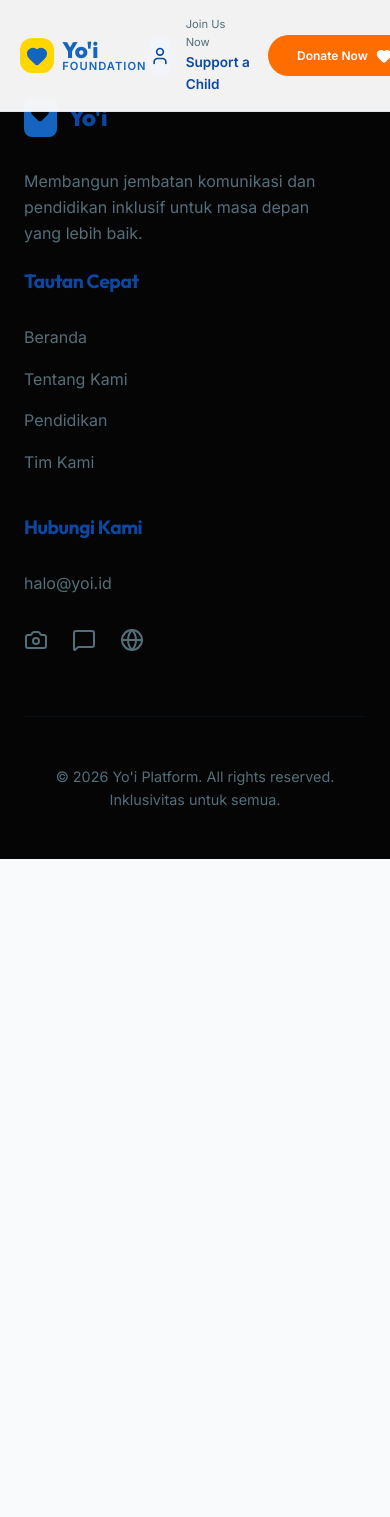
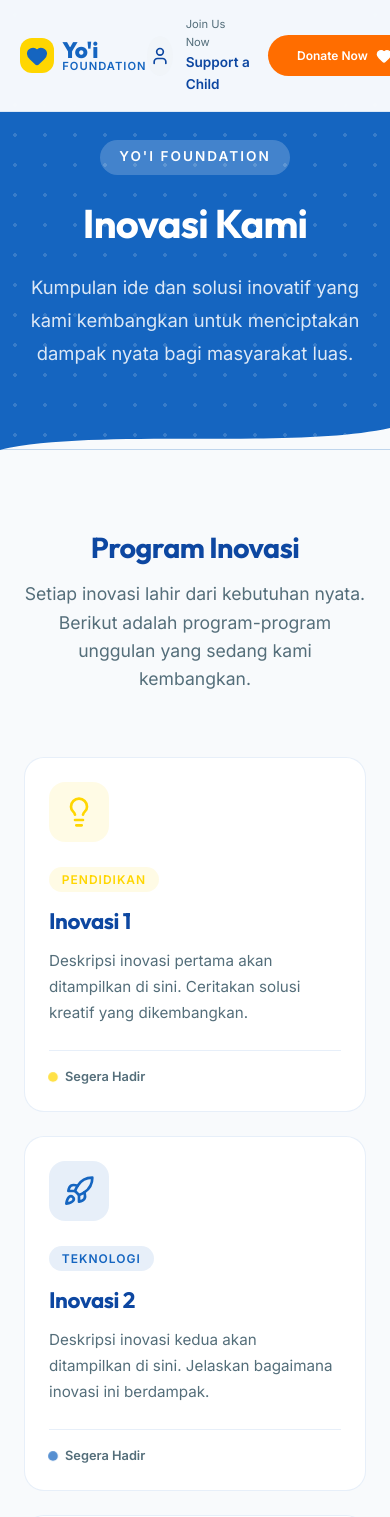
Before and after one commit to anhar-glicth/yoiapp, a React (Vite) app: page /inovasi in a window 390 px wide. Shown: the top 1517 px of the page. Before the commit the page ends 859 px from the top, so only its background shows below. Built offline with nearby package versions, Linux system fonts and the light colour scheme.

Commit message:
feat: initialize landing page project with responsive navigation and global theme styling

```diff
--- a/src/App.jsx
+++ b/src/App.jsx
@@ -7,6 +7,7 @@ import Team from './pages/Team'
 import Learning from './pages/Learning'
 import About from './pages/About'
 import Donation from './pages/Donation'
+import Inovasi from './pages/Inovasi'
 import ModuleDetail from './pages/ModuleDetail'
 import { motion, AnimatePresence } from 'framer-motion'
 
@@ -23,6 +24,7 @@ function App() {
             <Route path="/learning" element={<Learning />} />
             <Route path="/learning/:moduleId" element={<ModuleDetail />} />
             <Route path="/donation" element={<Donation />} />
+            <Route path="/inovasi" element={<Inovasi />} />
           </Routes>
         </AnimatePresence>
       </main>
--- a/src/components/Navbar.jsx
+++ b/src/components/Navbar.jsx
@@ -21,7 +21,7 @@ const Navbar = () => {
     { name: 'Tentang Kami', path: '/about' },
     { name: 'Pendidikan', path: '/learning' },
     { name: 'Tim Kami', path: '/team' },
-    { name: 'Dukungan', path: '/donation' },
+    { name: 'Inovasi', path: '/inovasi' },
   ]
 
   return (
--- a/src/index.css
+++ b/src/index.css
@@ -317,11 +317,12 @@ h3 { font-size: clamp(1.4rem, 3vw, 2.2rem); }
   opacity: 1;
 }
 
-/* Hero Section Special Shapes */
+
+/* Hero Section */
 .hero-wrapper {
   position: relative;
   overflow: hidden;
-  background: var(--bg-dark);
+  background: #eef2f8;
 }
 
 /* hero-curve is now handled inline in JSX */
--- a/src/pages/Home.jsx
+++ b/src/pages/Home.jsx
@@ -16,16 +16,16 @@ const Home = () => {
           <div className="hero-pattern"></div>
         </div>
 
-        {/* Hero blob shape - large rounded rect covering left portion, image floats on right */}
-        <div style={{ position: 'relative', width: '100%', minHeight: '88vh', display: 'flex', alignItems: 'center' }}>
+        {/* Hero blob shape */}
+        <div style={{ position: 'relative', width: '100%', minHeight: '92vh', display: 'flex', alignItems: 'center', paddingTop: '80px' }}>
 
-          {/* THE BLUE BLOB - exactly like screenshot: covers left ~65%, big border-radius on right side */}
+          {/* THE BLUE BLOB - covers left ~65%, big border-radius on right side */}
           <div style={{
             position: 'absolute',
-            top: 0,
+            top: '-80px',
             left: 0,
             width: '65%',
-            height: '100%',
+            height: 'calc(100% + 80px)',
             background: 'var(--primary)',
             borderRadius: '0 120px 120px 0',
             zIndex: 0,
@@ -46,7 +46,7 @@ const Home = () => {
 
           {/* Content row */}
           <div className="container" style={{ position: 'relative', zIndex: 2, width: '100%' }}>
-            <div style={{ display: 'grid', gridTemplateColumns: '1fr 1fr', gap: '2rem', alignItems: 'center', minHeight: '80vh', paddingTop: '2rem', paddingBottom: '2rem' }}>
+            <div style={{ display: 'grid', gridTemplateColumns: '1fr 1fr', gap: '2rem', alignItems: 'center', minHeight: '75vh', paddingTop: '1rem', paddingBottom: '3rem' }}>
 
               {/* Left: text inside the blob */}
               <motion.div
--- /dev/null
+++ b/src/pages/Inovasi.jsx
@@ -0,0 +1,228 @@
+import React from 'react'
+import { motion } from 'framer-motion'
+import { Lightbulb, Rocket, Cpu, Leaf, Globe, Zap } from 'lucide-react'
+
+const innovations = [
+  {
+    icon: <Lightbulb size={32} />,
+    title: 'Inovasi 1',
+    tag: 'Pendidikan',
+    desc: 'Deskripsi inovasi pertama akan ditampilkan di sini. Ceritakan solusi kreatif yang dikembangkan.',
+    color: '#FFD600',
+  },
+  {
+    icon: <Rocket size={32} />,
+    title: 'Inovasi 2',
+    tag: 'Teknologi',
+    desc: 'Deskripsi inovasi kedua akan ditampilkan di sini. Jelaskan bagaimana inovasi ini berdampak.',
+    color: '#1565C0',
+  },
+  {
+    icon: <Cpu size={32} />,
+    title: 'Inovasi 3',
+    tag: 'Digital',
+    desc: 'Deskripsi inovasi ketiga akan ditampilkan di sini. Uraikan manfaat dan penerapannya.',
+    color: '#FF6D00',
+  },
+  {
+    icon: <Leaf size={32} />,
+    title: 'Inovasi 4',
+    tag: 'Lingkungan',
+    desc: 'Deskripsi inovasi keempat akan ditampilkan di sini. Dampak positif terhadap lingkungan.',
+    color: '#2E7D32',
+  },
+  {
+    icon: <Globe size={32} />,
+    title: 'Inovasi 5',
+    tag: 'Komunitas',
+    desc: 'Deskripsi inovasi kelima akan ditampilkan di sini. Bagaimana komunitas mendapatkan manfaat.',
+    color: '#6A1B9A',
+  },
+  {
+    icon: <Zap size={32} />,
+    title: 'Inovasi 6',
+    tag: 'Sosial',
+    desc: 'Deskripsi inovasi keenam akan ditampilkan di sini. Perubahan sosial yang ingin diwujudkan.',
+    color: '#C62828',
+  },
+]
+
+const Inovasi = () => {
+  return (
+    <motion.div
+      initial={{ opacity: 0 }}
+      animate={{ opacity: 1 }}
+      exit={{ opacity: 0 }}
+    >
+      {/* Hero Banner */}
+      <section style={{
+        position: 'relative',
+        overflow: 'hidden',
+        background: 'var(--primary)',
+        paddingTop: '140px',
+        paddingBottom: '80px',
+        textAlign: 'center',
+      }}>
+        {/* Dotted Background */}
+        <div style={{
+          position: 'absolute', inset: 0,
+          backgroundImage: 'radial-gradient(circle, rgba(255,255,255,0.15) 2px, transparent 2px)',
+          backgroundSize: '30px 30px',
+          zIndex: 0,
+        }} />
+
+        <div className="container" style={{ position: 'relative', zIndex: 1 }}>
+          <motion.div
+            initial={{ y: 30, opacity: 0 }}
+            animate={{ y: 0, opacity: 1 }}
+            transition={{ duration: 0.7 }}
+          >
+            <span style={{
+              display: 'inline-block',
+              background: 'rgba(255,255,255,0.2)',
+              color: 'white',
+              padding: '0.4rem 1.2rem',
+              borderRadius: '100px',
+              fontWeight: '700',
+              fontSize: '0.85rem',
+              letterSpacing: '2px',
+              marginBottom: '1.5rem',
+              textTransform: 'uppercase',
+            }}>
+              Yo'i Foundation
+            </span>
+            <h1 style={{ color: 'white', fontSize: 'clamp(2.5rem, 6vw, 4rem)', marginBottom: '1.5rem' }}>
+              Inovasi Kami
+            </h1>
+            <p style={{ color: 'rgba(255,255,255,0.85)', fontSize: '1.15rem', maxWidth: '600px', margin: '0 auto', lineHeight: 1.8 }}>
+              Kumpulan ide dan solusi inovatif yang kami kembangkan untuk menciptakan dampak nyata bagi masyarakat luas.
+            </p>
+          </motion.div>
+        </div>
+
+        {/* Wave shape at bottom */}
+        <svg viewBox="0 0 1440 80" style={{ position: 'absolute', bottom: 0, left: 0, width: '100%' }} preserveAspectRatio="none">
+          <path d="M0,80 C360,0 1080,80 1440,0 L1440,80 Z" fill="var(--bg-dark)" />
+        </svg>
+      </section>
+
+      {/* Innovation Cards */}
+      <section className="section" style={{ background: 'var(--bg-dark)' }}>
+        <div className="container">
+          <div style={{ textAlign: 'center', marginBottom: '4rem' }}>
+            <h2 style={{ color: 'var(--text-main)', marginBottom: '1rem' }}>Program Inovasi</h2>
+            <p style={{ color: 'var(--text-muted)', fontSize: '1.1rem', maxWidth: '540px', margin: '0 auto' }}>
+              Setiap inovasi lahir dari kebutuhan nyata. Berikut adalah program-program unggulan yang sedang kami kembangkan.
+            </p>
+          </div>
+
+          <div className="grid grid-3">
+            {innovations.map((item, i) => (
+              <motion.div
+                key={i}
+                className="glass-card"
+                initial={{ y: 40, opacity: 0 }}
+                whileInView={{ y: 0, opacity: 1 }}
+                viewport={{ once: true }}
+                transition={{ duration: 0.5, delay: i * 0.1 }}
+                whileHover={{ y: -6, boxShadow: `0 20px 40px ${item.color}22` }}
+                style={{ cursor: 'default' }}
+              >
+                {/* Icon */}
+                <div style={{
+                  width: '60px',
+                  height: '60px',
+                  borderRadius: '16px',
+                  background: `${item.color}1a`,
+                  color: item.color,
+                  display: 'flex',
+                  alignItems: 'center',
+                  justifyContent: 'center',
+                  marginBottom: '1.5rem',
+                }}>
+                  {item.icon}
+                </div>
+
+                {/* Tag */}
+                <span style={{
+                  display: 'inline-block',
+                  background: `${item.color}1a`,
+                  color: item.color,
+                  padding: '0.2rem 0.8rem',
+                  borderRadius: '100px',
+                  fontSize: '0.75rem',
+                  fontWeight: '700',
+                  marginBottom: '1rem',
+                  textTransform: 'uppercase',
+                  letterSpacing: '1px',
+                }}>
+                  {item.tag}
+                </span>
+
+                <h3 style={{ fontSize: '1.4rem', marginBottom: '0.8rem', color: 'var(--text-main)' }}>
+                  {item.title}
+                </h3>
+                <p style={{ color: 'var(--text-muted)', lineHeight: 1.7, fontSize: '0.95rem' }}>
+                  {item.desc}
+                </p>
+
+                {/* Coming Soon Badge */}
+                <div style={{
+                  marginTop: '1.5rem',
+                  paddingTop: '1rem',
+                  borderTop: '1px solid var(--glass-border)',
+                  display: 'flex',
+                  alignItems: 'center',
+                  gap: '0.5rem',
+                }}>
+                  <span style={{
+                    width: '8px', height: '8px', borderRadius: '50%',
+                    background: item.color,
+                    display: 'inline-block',
+                    animation: 'pulse 2s infinite',
+                  }} />
+                  <span style={{ fontSize: '0.8rem', color: 'var(--text-muted)', fontWeight: '600' }}>
+                    Segera Hadir
+                  </span>
+                </div>
+              </motion.div>
+            ))}
+          </div>
+        </div>
+      </section>
+
+      {/* CTA */}
+      <section className="section" style={{ textAlign: 'center', paddingBottom: '8rem' }}>
+        <div className="container">
+          <div className="glass-card" style={{
+            padding: '5rem 2rem',
+            background: 'linear-gradient(135deg, var(--primary) 0%, #0d47a1 100%)',
+            borderRadius: '40px',
+            color: 'white',
+          }}>
+            <h2 style={{ color: 'white', marginBottom: '1rem' }}>Punya Ide Inovatif?</h2>
+            <p style={{ color: 'rgba(255,255,255,0.85)', fontSize: '1.1rem', marginBottom: '2.5rem', maxWidth: '500px', margin: '0 auto 2.5rem' }}>
+              Bergabunglah bersama kami dan wujudkan ide Anda menjadi solusi nyata untuk masyarakat.
+            </p>
+            <a
+              href="mailto:info@yoi.or.id"
+              className="btn"
+              style={{ background: 'var(--secondary)', color: 'white', fontSize: '1.1rem', padding: '1rem 3rem' }}
+            >
+              Hubungi Kami
+            </a>
+          </div>
+        </div>
+      </section>
+
+      <style>{`
+        @keyframes pulse {
+          0%, 100% { opacity: 1; transform: scale(1); }
+          50% { opacity: 0.5; transform: scale(1.4); }
+        }
+      `}</style>
+    </motion.div>
+  )
+}
+
+export default Inovasi
```
